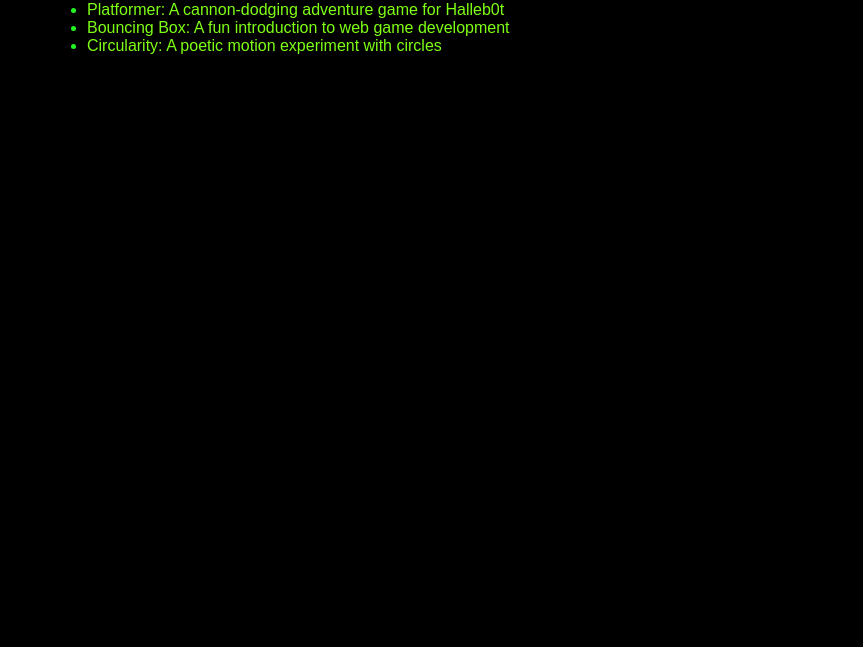
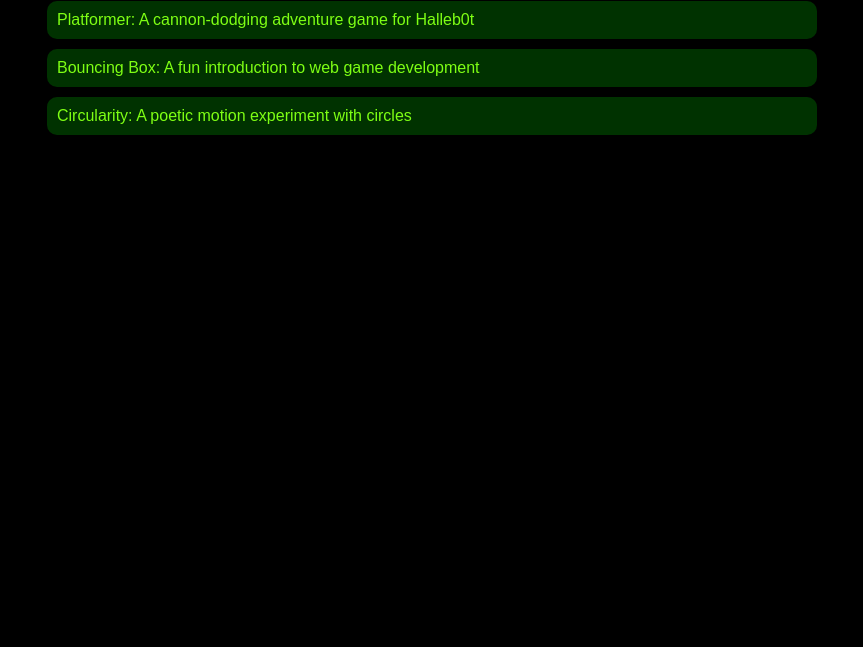
Before and after one commit to AlexDaigle/AlexDaigle.github.io, a plain HTML site: page portfolio.html in a window 1280 px wide. Shown: the part 153-800 px from the top of the page, without its empty margins (141-1004 px from the left). Drawn offline with Linux system fonts and the light colour scheme.

Commit message:
portfolio updated

```diff
--- a/portfolio.html
+++ b/portfolio.html
@@ -22,7 +22,7 @@
       <main>
         <div class="content">
             <h1>Portfolio</h1>
-            <ul id="portfolio>">
+            <ul id="portfolio">
                 <li>
                     <a href="fsd-projects/platformer/">Platformer: A cannon-dodging adventure game for Halleb0t</a>
                 </li>
--- a/style.css
+++ b/style.css
@@ -90,19 +90,19 @@
 }
 
 #portfolio li {
-  background: #fff;
+  background: rgb(0, 50, 0);
   padding: 10px;
   border-radius: 10px;
   margin-bottom: 10px;
 }
 
 #portfolio li:hover {
-  background: #eee;
+  background: hsl(222, 100%, 5%);
 }
 
 #portfolio a {
   text-decoration: none;
-  color: #454545;
+  color: rgb(126, 255, 20);
 }
 
 /* responsive web design */
```
Also changed, not shown: index.html (+3 -3 lines).
